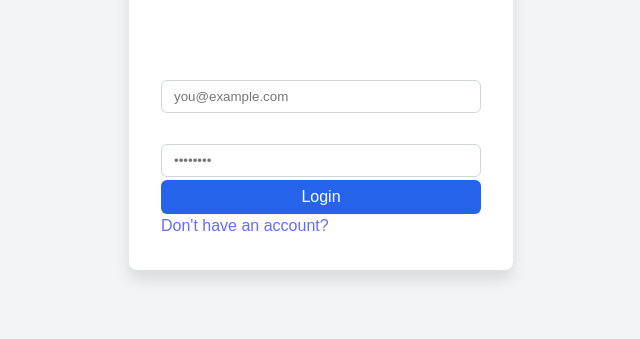
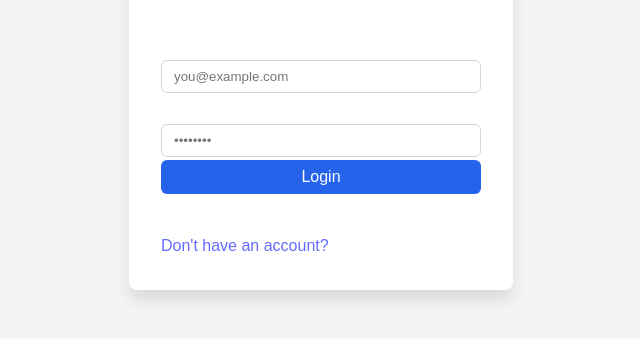
Before and after one commit to m1liaron/Chat-Quotes, a React (Vite) app in the folder frontend/: page /login in a window 1280 px wide. Shown: the part 285-624 px from the top of the page, without its empty margins (319-959 px from the left). Built offline with nearby package versions, Linux system fonts and the light colour scheme; no server answers.

Commit message:
feat: use google library to login in account

```diff
--- a/frontend/package.json
+++ b/frontend/package.json
@@ -10,8 +10,10 @@
     "preview": "vite preview"
   },
   "dependencies": {
+    "@react-oauth/google": "^0.12.2",
     "@types/react-router-dom": "^5.3.3",
     "axios": "^1.9.0",
+    "jwt-decode": "^4.0.0",
     "react": "^19.0.0",
     "react-dom": "^19.0.0",
     "react-router-dom": "^7.5.3",
@@ -19,6 +21,7 @@
   },
   "devDependencies": {
     "@eslint/js": "^9.22.0",
+    "@types/node": "^22.15.17",
     "@types/react": "^19.0.10",
     "@types/react-dom": "^19.0.4",
     "@vitejs/plugin-react": "^4.3.4",
--- a/frontend/src/main.tsx
+++ b/frontend/src/main.tsx
@@ -4,12 +4,18 @@ import './index.css'
 import App from './App.tsx'
 import { ChatsProvider } from './contexts/ChatsProvider.tsx'
 import { UserProvider } from './contexts/UserProvider.tsx'
+import { GoogleOAuthProvider } from '@react-oauth/google'
+
+
+const CLIENT_ID = import.meta.env.VITE_APP_GOOGLE_API_CLIENT_ID
 
 createRoot(document.getElementById('root')!).render(
   <StrictMode>
     <ChatsProvider>
       <UserProvider>
-        <App />
+        <GoogleOAuthProvider clientId={CLIENT_ID}>
+          <App />
+        </GoogleOAuthProvider>
       </UserProvider>
     </ChatsProvider>
   </StrictMode>,
--- a/frontend/src/pages/LoginPage/LoginPage.tsx
+++ b/frontend/src/pages/LoginPage/LoginPage.tsx
@@ -5,6 +5,14 @@ import { AppPath } from '../../common/app/AppPath';
 import { serverApi } from '../../common/app/ApiPath';
 import axios from 'axios';
 import { useUser } from '../../contexts/UserProvider';
+import { GoogleCredentialResponse, GoogleLogin } from '@react-oauth/google';
+import { jwtDecode } from 'jwt-decode';
+
+type GoogleCredentials = {
+  email: string;
+  family_name: string;
+  given_name: string
+}
 
 const LoginPage: React.FC = () => {
   const [email, setEmail] = useState('');
@@ -31,6 +39,26 @@ const LoginPage: React.FC = () => {
           setError(response.data.error.message);
       }
   };
+
+  const handleGoogleLogin = async (credentials: GoogleCredentialResponse) => {
+    if(credentials?.credential) {
+      const data: GoogleCredentials = jwtDecode(credentials.credential);
+      const userData = {
+        email: data.email,
+        firstName: data.given_name,
+        lastName: data.family_name
+      }
+      const response = await axios.post(`${serverApi}/register-google`, userData);
+      if (response.status <= 400) {
+        setUser(response.data.user);
+        localStorage.setItem("token", response.data.token);
+        navigate(AppPath.Root);
+      } else {
+          setError(response.data.error.message);
+      }
+      console.log(data)
+    }
+  }
 
   return (
     <div className="login-container">
@@ -65,6 +93,7 @@ const LoginPage: React.FC = () => {
         <button type="submit" className="login-button">
           Login
         </button>
+        <GoogleLogin onSuccess={handleGoogleLogin} onError={() => console.log("Login failed")}/>
         <Link to={AppPath.Register}>Don't have an account?</Link>
       </form>
     </div>
```
Also changed, not shown: 2 other files (tests, documents, lock files or other folders).
